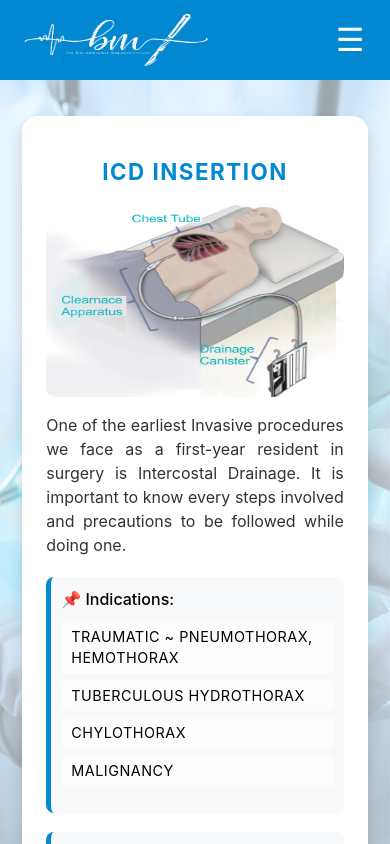
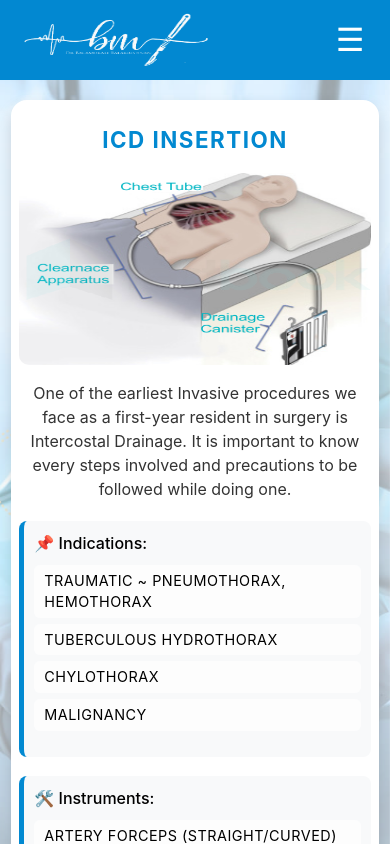
Before and after one commit to shivamAgrawal12/Pocketsenior-for-surgery-Residency-by-Dr-Balamurali-B, a React (Vite) app: page /chapter/1 in a window 390 px wide. Shown: the top 844 px of the page. Built offline with nearby package versions, Linux system fonts and the light colour scheme.

Commit message:
third commit

```diff
--- a/src/components/Style.css
+++ b/src/components/Style.css
@@ -620,7 +620,7 @@
     font-size: 1.5rem;
     line-height: 1.75;
     font-family: var(--text-family);
-    text-align: justify;
+    text-align: center;
     margin-right: 2rem;
   }
 
@@ -1073,7 +1073,7 @@
   flex-direction: column;
   justify-content: center;
   align-items: center;
-  padding: 20px;
+  padding: 1rem;
   min-height: 100vh;
 }
 
@@ -1120,7 +1120,7 @@
   line-height: 1.5;
   color: #333;
   margin-bottom: 20px;
-  text-align: justify;
+  text-align: center;
 }
 
 /* Sections Styling */
@@ -1210,8 +1210,12 @@
 }
 
 @media (max-width: 900px) {
+  #chapter-detail {
+    padding: 0.75rem;
+  }
+
   .chapter-info {
-    width: 92%;
+    max-width: 92%;
     padding: 1.5rem;
   }
 
@@ -1241,8 +1245,12 @@
 }
 
 @media (max-width: 600px) {
+  #chapter-detail {
+    padding: 0.25rem;
+  }
   .chapter-info {
     width: 96%;
+    padding: 0.5rem;
   }
   .chapter-name {
     font-size: 1.4rem;
```
